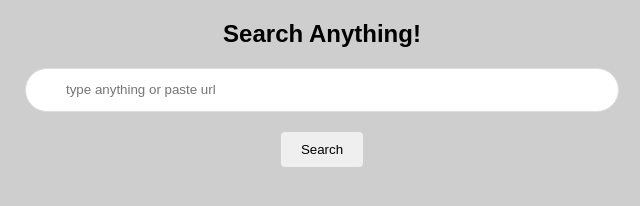
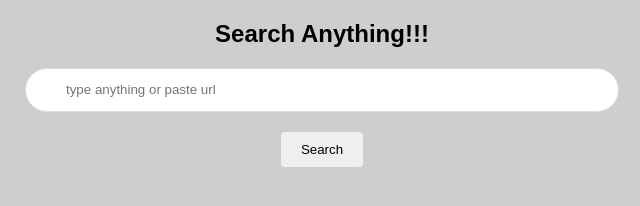
Before and after one commit to rijulmaitra/myProjects, a plain HTML site: page project1/index.html in a window 1280 px wide. Shown: the full height of the page, 318-958 px from the left. Drawn offline with Linux system fonts and the light colour scheme.

```diff
--- a/project1/index.html
+++ b/project1/index.html
@@ -8,7 +8,7 @@
 </head>
 <body>
     <div class="container">
-		<h2>Search Anything!</h2>
+		<h2>Search Anything!!!</h2>
 		<input id="search-bar" type="text" placeholder="type anything or paste url" >
 		<button class="buttons">Search</button>
 	</div>
```
